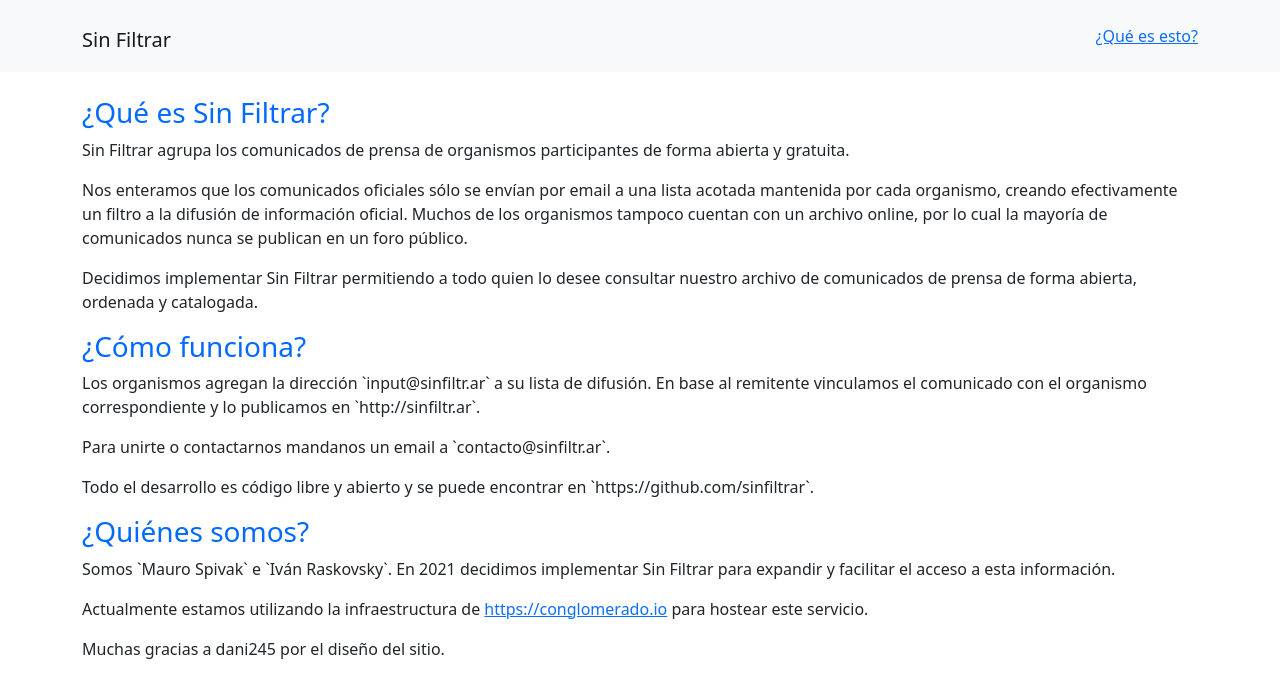
After one commit to sinfiltrar/sinfiltrar, a Django app: page /about/ in a window 1280 px wide. The commit adds this page. Shown: the top 698 px of the page. Run offline with Django 3.2, Linux system fonts and the light colour scheme.

Commit message:
About page

```diff
--- /dev/null
+++ b/sinfiltrar/templates/about.html
@@ -0,0 +1,29 @@
+{% extends "base.html" %}
+
+{% block content %}
+
+<h3>¿Qué es Sin Filtrar?</h3>
+
+<p>Sin Filtrar agrupa los comunicados de prensa de organismos participantes de forma abierta y gratuita.</p>
+
+<p>Nos enteramos que los comunicados oficiales sólo se envían por email a una lista acotada mantenida por cada organismo, creando efectivamente un filtro a la difusión de información oficial. Muchos de los organismos tampoco cuentan con un archivo online, por lo cual la mayoría de comunicados nunca se publican en un foro público.</p>
+
+<p>Decidimos implementar Sin Filtrar permitiendo a todo quien lo desee consultar nuestro archivo de comunicados de prensa de forma abierta, ordenada y catalogada.</p>
+
+<h3>¿Cómo funciona?</h3>
+
+<p>Los organismos agregan la dirección `input@sinfiltr.ar` a su lista de difusión. En base al remitente vinculamos el comunicado con el organismo correspondiente y lo publicamos en `http://sinfiltr.ar`.</p>
+
+<p>Para unirte o contactarnos mandanos un email a `contacto@sinfiltr.ar`.</p>
+
+<p>Todo el desarrollo es código libre y abierto y se puede encontrar en `https://github.com/sinfiltrar`.</p>
+
+<h3>¿Quiénes somos?</h3>
+
+<p>Somos `Mauro Spivak` e `Iván Raskovsky`. En 2021 decidimos implementar Sin Filtrar para expandir y facilitar el acceso a esta información.</p>
+
+<p>Actualmente estamos utilizando la infraestructura de <a href="https://conglomerado.io">https://conglomerado.io</a> para hostear este servicio.</p>
+
+<p>Muchas gracias a dani245 por el diseño del sitio.</p>
+
+{% endblock %}
--- a/sinfiltrar/templates/base.html
+++ b/sinfiltrar/templates/base.html
@@ -8,18 +8,22 @@
 	<link rel="preconnect" href="https://fonts.gstatic.com" crossorigin>
 	<link href="https://fonts.googleapis.com/css2?family=Ropa+Sans&family=Zilla+Slab&display=swap" rel="stylesheet">
 	<link href="https://cdn.jsdelivr.net/npm/bootstrap@5.0.2/dist/css/bootstrap.min.css" rel="stylesheet" integrity="sha384-EVSTQN3/azprG1Anm3QDgpJLIm9Nao0Yz1ztcQTwFspd3yD65VohhpuuCOmLASjC" crossorigin="anonymous">
+	<script src="https://cdn.jsdelivr.net/npm/bootstrap@5.0.2/dist/js/bootstrap.bundle.min.js" integrity="sha384-MrcW6ZMFYlzcLA8Nl+NtUVF0sA7MsXsP1UyJoMp4YLEuNSfAP+JcXn/tWtIaxVXM" crossorigin="anonymous"></script>
 	<link href="{% static 'styles.css' %}" rel="stylesheet">
 </head>
 <body>
 
 	<nav class="navbar navbar-light bg-light">
-	  <div class="container">
-		<h1>
-		  <a class="navbar-brand" href="/">
-			Sin Filtrar
-		  </a>
-		</h1>
-	  </div>
+		<div class="container">
+			<h1>
+				<a class="navbar-brand" href="/">Sin Filtrar</a>
+			</h1>
+			<ul class="navbar-nav">
+				<li class="nav-item">
+					<a href="{% url 'about' %}">¿Qué es esto?</a>
+				</li>
+			</ul>
+		</div>
 	</nav>
 
     <section id="content" class="container mt-4">
--- a/sinfiltrar/urls.py
+++ b/sinfiltrar/urls.py
@@ -17,6 +17,7 @@
 from django.conf.urls.static import static
 from django.contrib import admin
 from django.urls import path, include
+from django.views.generic.base import TemplateView
 
 from .views import home as home_view
 
@@ -24,5 +25,6 @@
     path('', include('docs.urls')),
     path('', include('issuers.urls')),
     path('admin/', admin.site.urls),
-    path('api-auth/', include('rest_framework.urls', namespace='rest_framework'))
+    path('api-auth/', include('rest_framework.urls', namespace='rest_framework')),
+    path('about/', TemplateView.as_view(template_name='about.html'), name='about'),
 ] + static(settings.STATIC_URL, document_root=settings.STATIC_ROOT)
```
